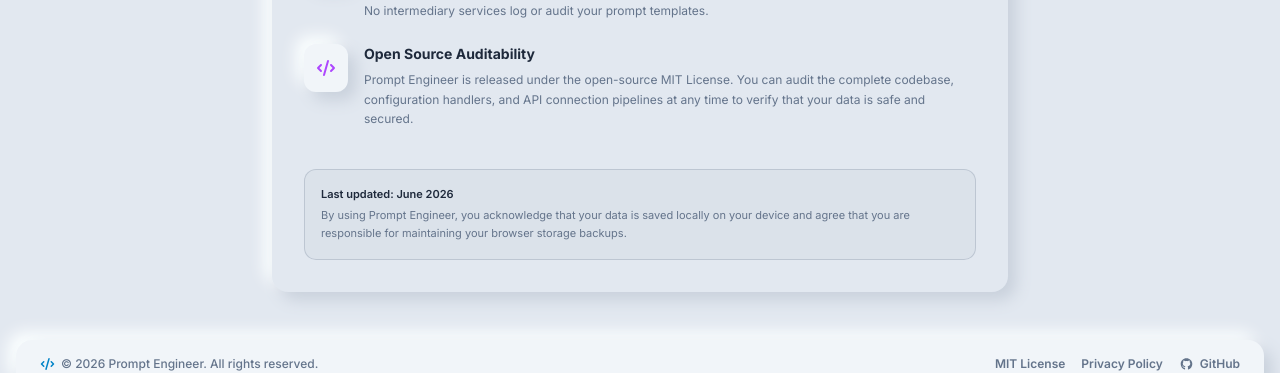
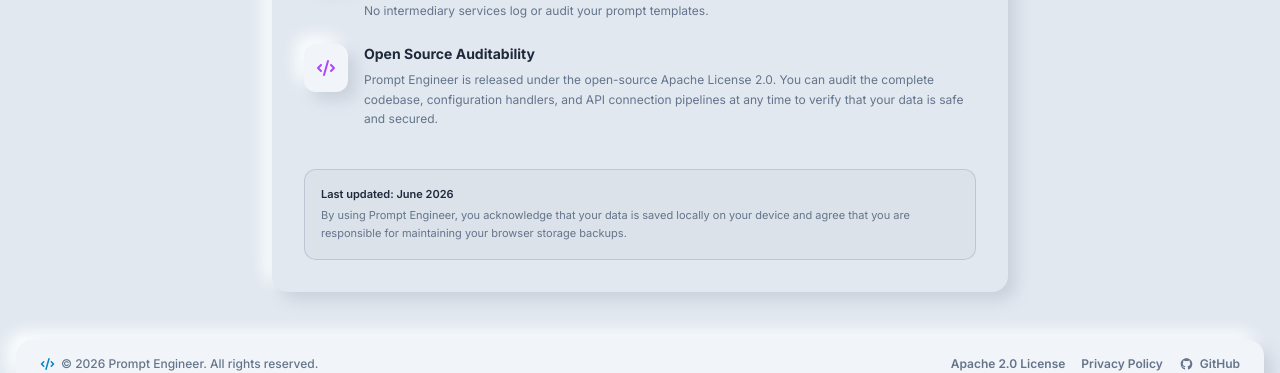
Before and after one commit to devtmj1123/prompt-engineer, a Next.js app: page /privacy in a window 1280 px wide. Shown: the part 577-950 px from the top of the page. Built offline with nearby package versions, Linux system fonts and the light colour scheme.

Commit message:
chore: change open-source license from MIT to Apache License 2.0

```diff
--- a/src/app/privacy/page.tsx
+++ b/src/app/privacy/page.tsx
@@ -75,7 +75,7 @@ export default function PrivacyPage() {
             <div>
               <h2 className="text-sm font-bold th-text">Open Source Auditability</h2>
               <p className="text-xs th-muted mt-1.5 leading-relaxed">
-                Prompt Engineer is released under the open-source MIT License. You can audit the complete codebase, configuration handlers, and API connection pipelines at any time to verify that your data is safe and secured.
+                Prompt Engineer is released under the open-source Apache License 2.0. You can audit the complete codebase, configuration handlers, and API connection pipelines at any time to verify that your data is safe and secured.
               </p>
             </div>
           </div>
--- a/src/components/Footer.tsx
+++ b/src/components/Footer.tsx
@@ -20,7 +20,7 @@ export function Footer() {
           rel="noopener noreferrer"
           className="th-muted hover:th-accent transition-colors duration-150"
         >
-          MIT License
+          Apache 2.0 License
         </a>
         <Link
           href="/privacy"
```
Also changed, not shown: 2 other files (tests, documents, lock files or other folders).
